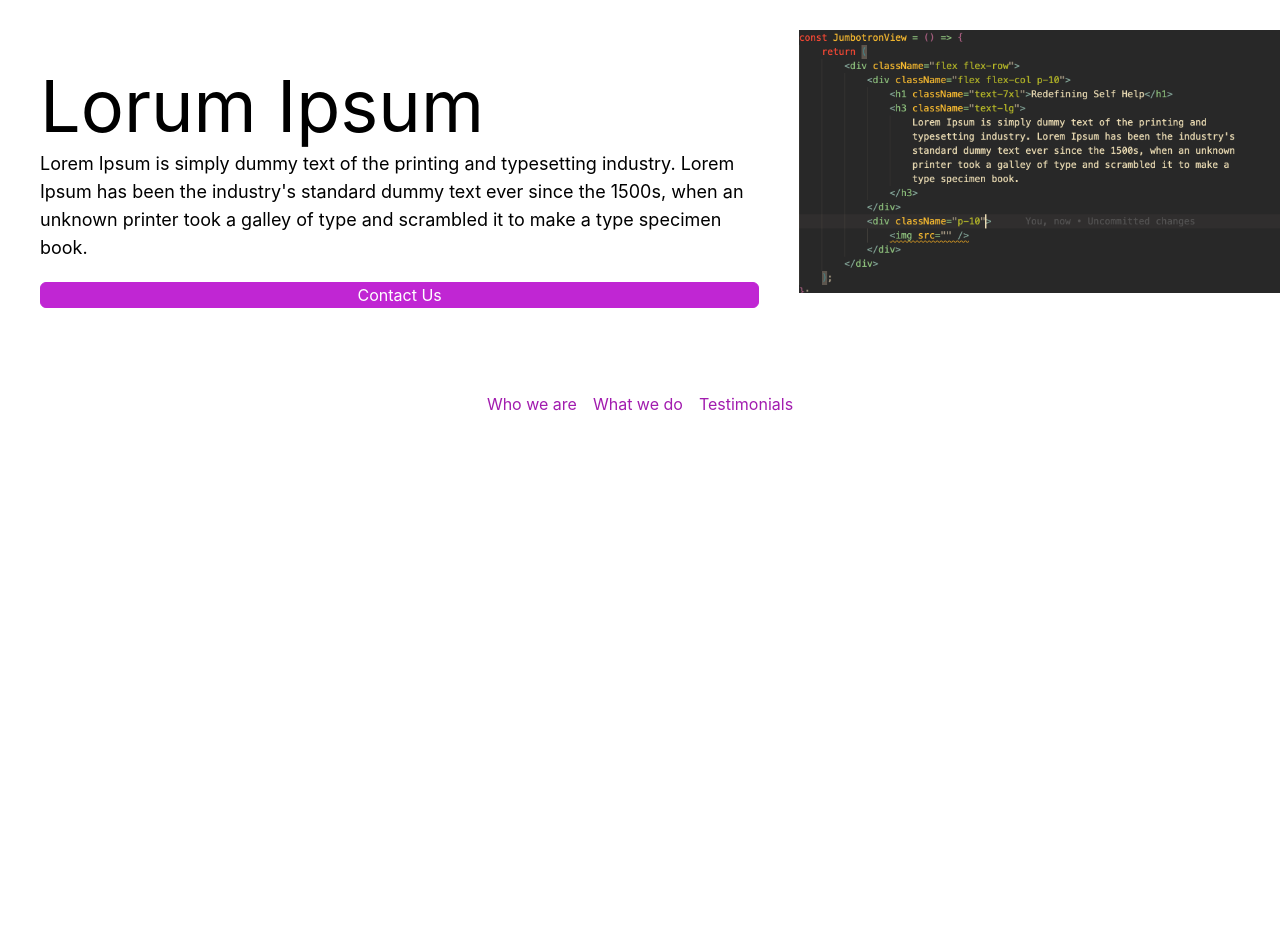
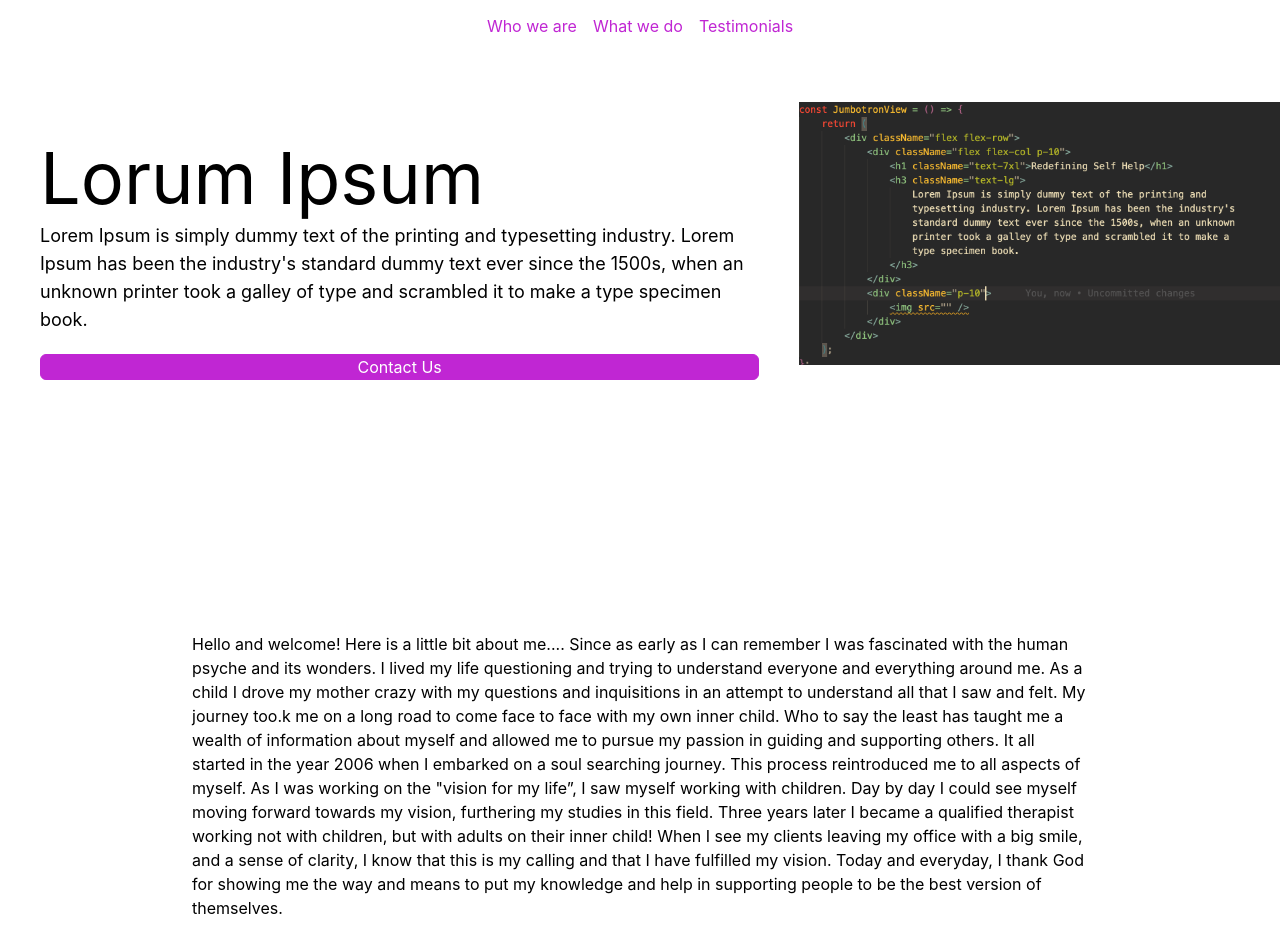
Before and after one commit to NaserAlqimlas/basic-self, a React (Create React App) app: page / in a window 1280 px wide. Shown: the part 38-990 px from the top of the page. Before the commit the page ends 800 px from the top, so only its background shows below. Built offline with nearby package versions, Linux system fonts and the light colour scheme.

Commit message:
added react-scroll

```diff
--- a/package.json
+++ b/package.json
@@ -10,9 +10,11 @@
     "@types/node": "^16.7.13",
     "@types/react": "^18.0.0",
     "@types/react-dom": "^18.0.0",
+    "@types/react-scroll": "^1.8.5",
     "react": "^18.2.0",
     "react-dom": "^18.2.0",
     "react-scripts": "5.0.1",
+    "react-scroll": "^1.8.9",
     "typescript": "^4.4.2",
     "web-vitals": "^2.1.0"
   },
--- a/src/App.tsx
+++ b/src/App.tsx
@@ -1,4 +1,6 @@
+import { Link, animateScroll as scroll } from "react-scroll";
 import JumbotronView from "./components/JumbotronView";
+import WhoWeAre from "./components/WhoWeAre";
 
 function App() {
     return (
@@ -6,26 +8,29 @@ function App() {
             <div className="flex items-center justify-center flex-shrink-0 text-fuchsia-700 mr-6 font-semibold text-xl ">
                 Basic Self
             </div>
-            <JumbotronView />
             <div className="flex justify-center items-center">
                 <nav className="flex items-center justify-between flex-wrap bg-white p-6 sticky">
                     <div className="w-full block flex-shrink lg:flex lg:items-center lg:w-auto">
                         <div className="text-m invisible md:visible">
+                            <Link
+                                to="sec1"
+                                smooth={true}
+                                offset={-70}
+                                duration={500}
+                                className="block mt-4 lg:inline-block lg:mt-0 text-fuchsia-600 hover:text-fuchsia-800 mr-4"
+                            >
+                                Who we are
+                            </Link>
+
                             <a
                                 href="#responsive-header"
-                                className="block mt-4 lg:inline-block lg:mt-0 text-fuchsia-700 hover:text-gray-400 mr-4"
-                            >
-                                Who we are
-                            </a>
-                            <a
-                                href="#responsive-header"
-                                className="block mt-4 lg:inline-block lg:mt-0 text-fuchsia-700 hover:text-gray-400 mr-4"
+                                className="block mt-4 lg:inline-block lg:mt-0 text-fuchsia-600 hover:text-fuchsia-800 mr-4"
                             >
                                 What we do
                             </a>
                             <a
                                 href="#responsive-header"
-                                className="block mt-4 lg:inline-block lg:mt-0 text-fuchsia-700 hover:text-gray-400"
+                                className="block mt-4 lg:inline-block lg:mt-0 text-fuchsia-600 hover:text-fuchsia-800"
                             >
                                 Testimonials
                             </a>
@@ -33,6 +38,8 @@ function App() {
                     </div>
                 </nav>
             </div>
+            <JumbotronView />
+            <WhoWeAre id="sec1" />
         </>
     );
 }
--- /dev/null
+++ b/src/components/WhoWeAre.tsx
@@ -0,0 +1,35 @@
+import React from "react";
+
+interface WhoWeAreProps {
+    id: string;
+}
+
+const WhoWeAre = (props: WhoWeAreProps) => {
+    const { id } = props;
+    return (
+        <div className="p-48" id={id}>
+            Hello and welcome! Here is a little bit about me.... Since as early
+            as I can remember I was fascinated with the human psyche and its
+            wonders. I lived my life questioning and trying to understand
+            everyone and everything around me. As a child I drove my mother
+            crazy with my questions and inquisitions in an attempt to understand
+            all that I saw and felt. My journey too.k me on a long road to come
+            face to face with my own inner child. Who to say the least has
+            taught me a wealth of information about myself and allowed me to
+            pursue my passion in guiding and supporting others. It all started
+            in the year 2006 when I embarked on a soul searching journey. This
+            process reintroduced me to all aspects of myself. As I was working
+            on the "vision for my life”, I saw myself working with children. Day
+            by day I could see myself moving forward towards my vision,
+            furthering my studies in this field. Three years later I became a
+            qualified therapist working not with children, but with adults on
+            their inner child! When I see my clients leaving my office with a
+            big smile, and a sense of clarity, I know that this is my calling
+            and that I have fulfilled my vision. Today and everyday, I thank God
+            for showing me the way and means to put my knowledge and help in
+            supporting people to be the best version of themselves.
+        </div>
+    );
+};
+
+export default WhoWeAre;
```
Also changed, not shown: 2 other files (tests, documents, lock files or other folders).
